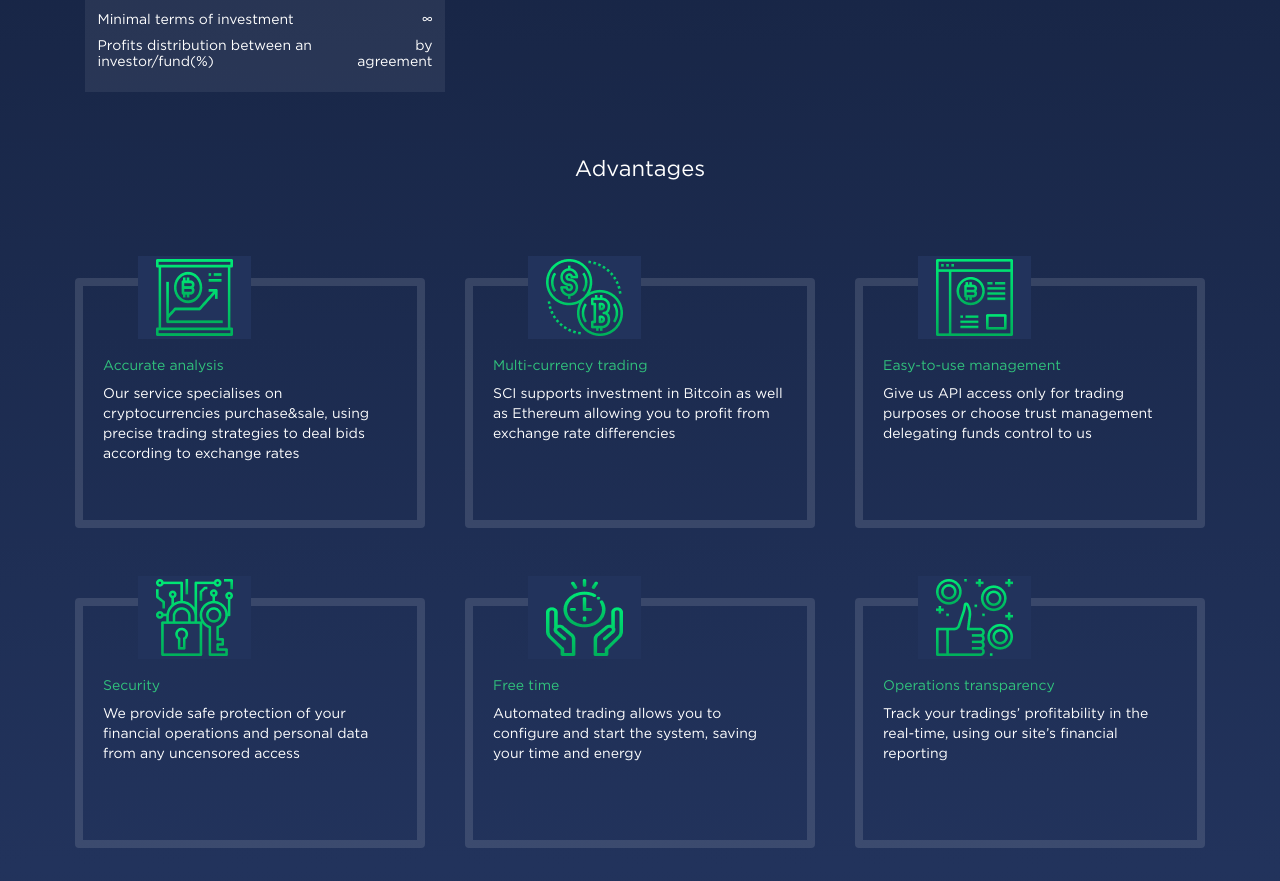
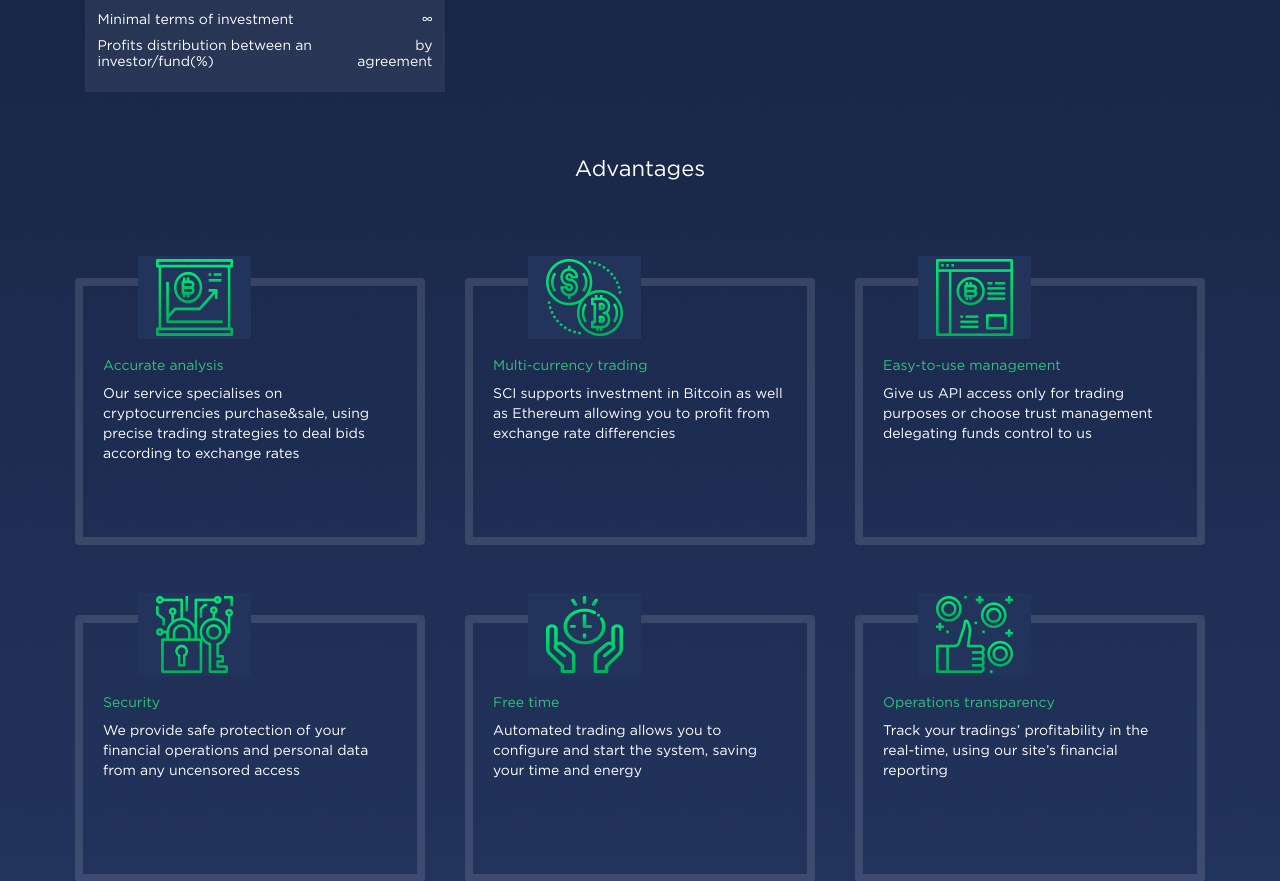
Before and after one commit to DKSGROUP/Crypto, a Yii app: template views/site/index.php in a window 1280 px wide. Shown: the part 1631-2512 px from the top of the page. Run offline with PHP 8.4 and a stand-in for Yii, Linux system fonts and the light colour scheme; the template is opened without the code that fills it, so the values that code supplies are empty; some libraries are stand-ins or nearby versions.

Commit message:
adv&exch

```diff
--- a/web/css/advanteges.css
+++ b/web/css/advanteges.css
@@ -19,12 +19,12 @@ p{
     margin-bottom: 10px;
 }
 .plus{
-    min-height: 250px;
+    min-height: 267px;
     min-width: 310px;
     border: 8px  solid rgba(143, 150, 172, 0.24);
     border-radius: 4px;
     margin: 35px 5px;
-    padding: 20px;
+    padding: 20px 20px 0px 20px;
 
 }
 .imgg{
--- a/web/css/style.css
+++ b/web/css/style.css
@@ -155,7 +155,7 @@ table{
     background-color: #141e38;
 }
 .exchange{
-    width: 300px;
+    width: 207px;
     background-color: #0D172D;
     text-align: left;
     padding: 3%;
```
